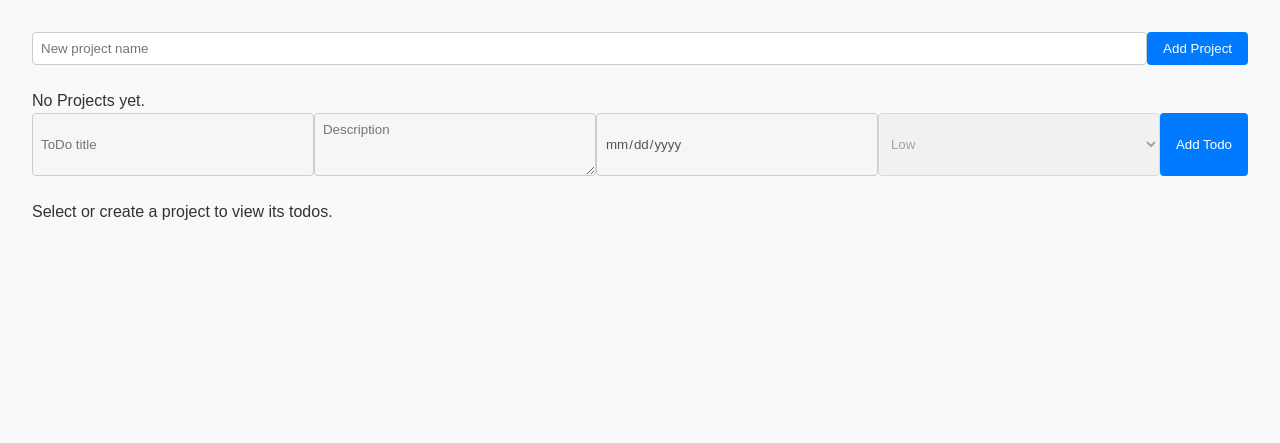
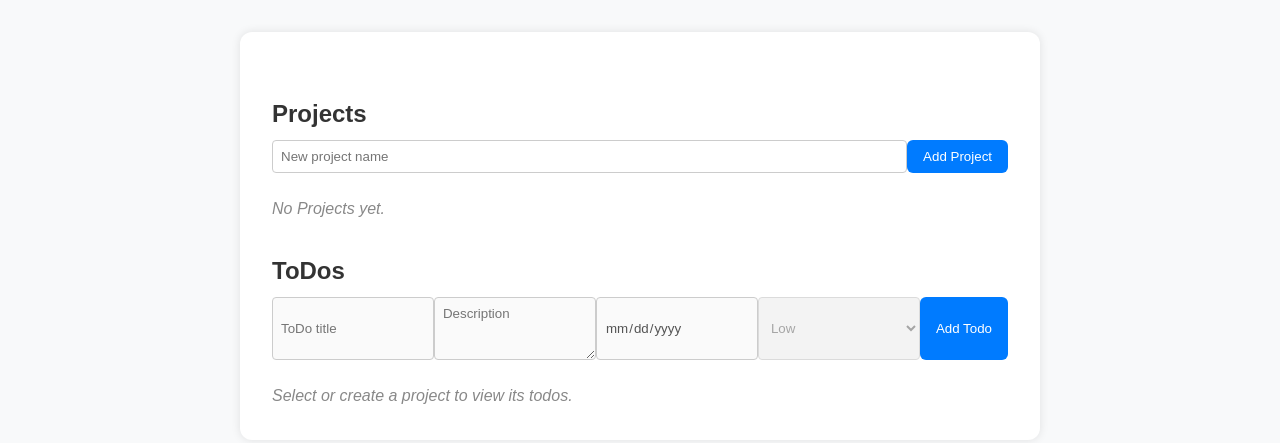
Before and after one commit to AngryGrizzlyBear/Odin-Project-To-Do, a website built with webpack: page src/template.html in a window 1280 px wide. Built offline with nearby package versions, Linux system fonts and the light colour scheme.

Commit message:
More styling

```diff
--- a/src/index.js
+++ b/src/index.js
@@ -60,8 +60,16 @@ addTodoButton.textContent = 'Add Todo';
 const projectListContainer = createProjectListContainer();
 const todoListContainer = createTodoListContainer();
 
+const projectHeading = document.createElement('h2');
+projectHeading.textContent = 'Projects';
+
+const todoHeading = document.createElement('h2');
+todoHeading.textContent = 'ToDos';
+
+app.appendChild(projectHeading);
 app.appendChild(projectForm);
 app.appendChild(projectListContainer);
+app.appendChild(todoHeading);
 app.appendChild(todoForm);
 app.appendChild(todoListContainer);
 
--- a/src/styles/style.css
+++ b/src/styles/style.css
@@ -8,8 +8,39 @@
 body {
     background-color: #f8f9fa;
     color: #333;
+    font-family: 'Segoe UI', Tahoma, Geneva, Verdana, sans-serif;
     padding: 2rem;
     line-height: 1.5;
+    display: flex;
+    justify-content: center;
+}
+
+h2{
+    margin-top: 2rem;
+    margin-bottom: 0.5rem;
+    color: #333;
+    font-size: 1.5rem;
+}
+
+#app {
+    width: 100%;
+    max-width: 800px;
+    background: white;
+    padding: 2rem;
+    border-radius: 12px;
+    box-shadow: 0 0 10px rgba(0,0,0, 0.1);
+}
+
+#project-list div:hover,
+.todo-item:hover {
+    background-color: #f8f9fa;
+    transition: background-color 0.2s ease;
+}
+
+#project-list,
+#todo-list {
+  font-style: italic;
+  color: #888;
 }
 
 form {
@@ -39,8 +70,9 @@ button {
     border: none;
     background-color: #007bff;
     color: white;
-    border-radius: 4px;
+    border-radius: 6px;
     cursor: pointer;
+    transition: background-color 0.2s;
 }
 
 button:hover {
```
